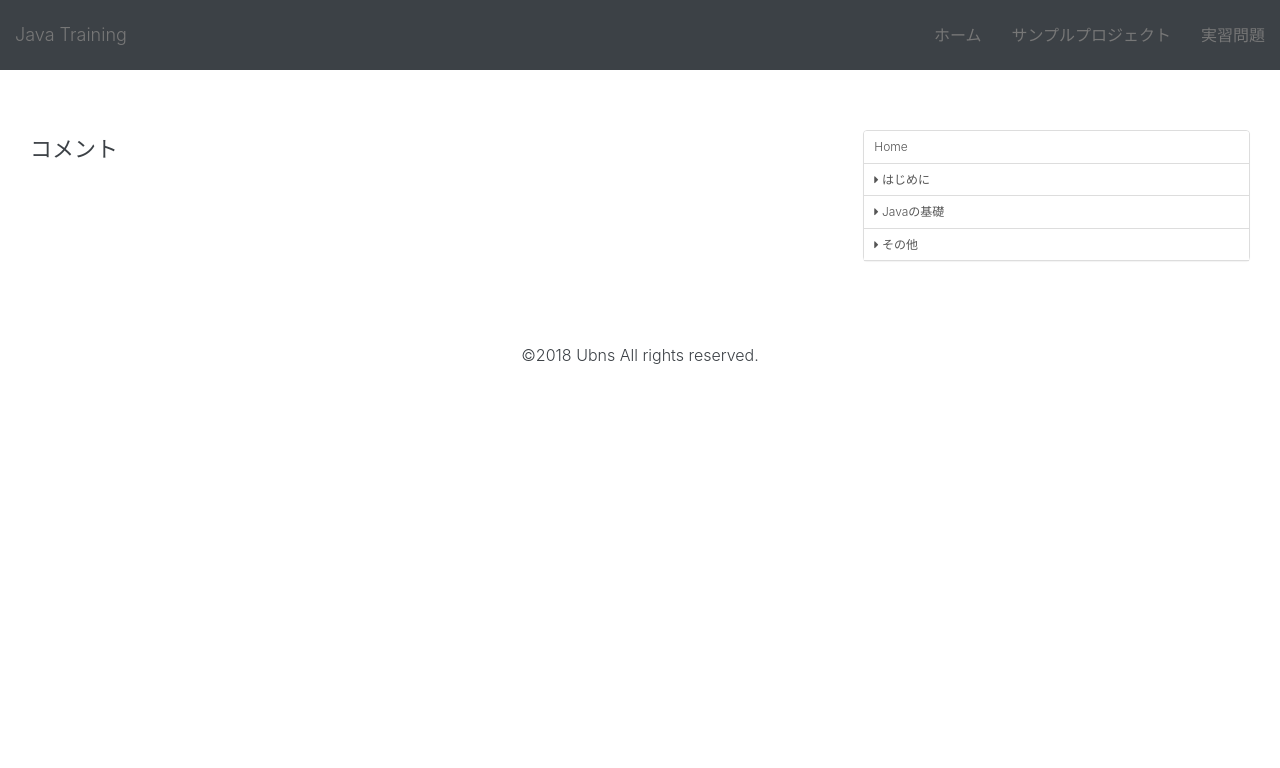
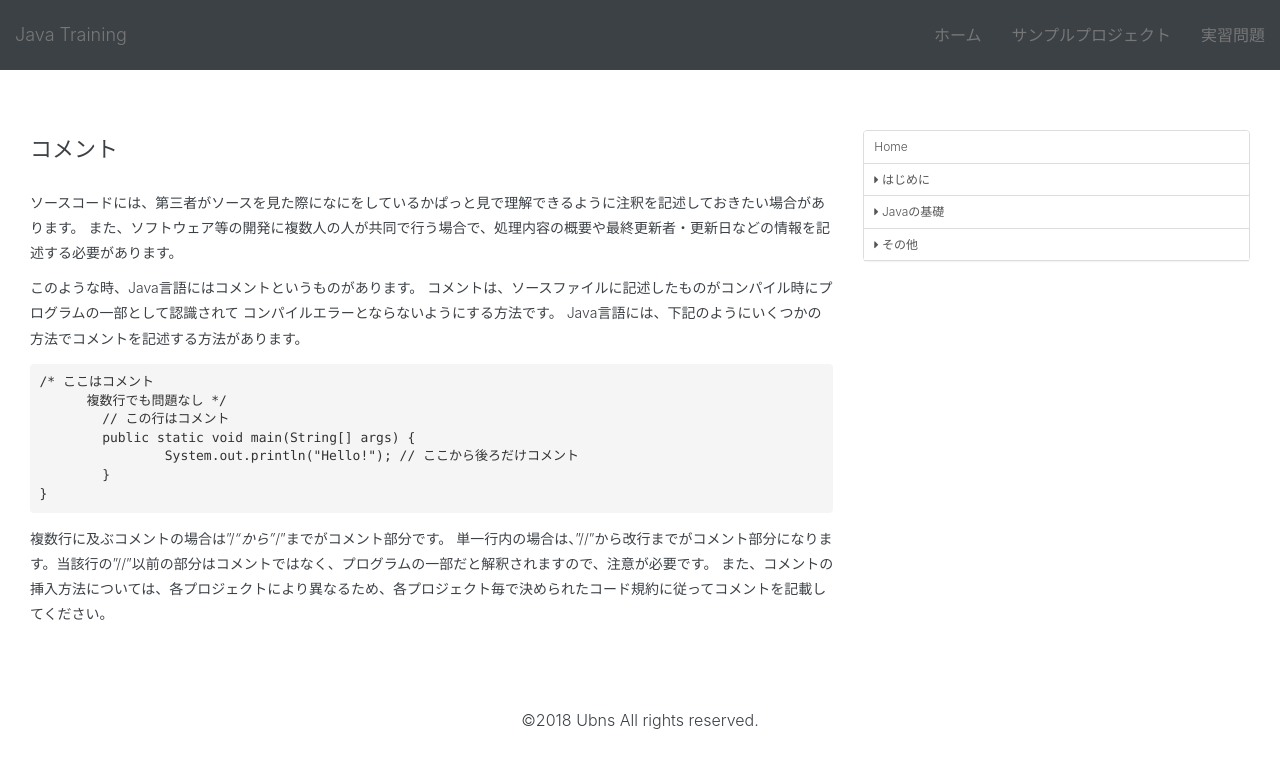
Before and after one commit to modulesjp/JavaTraining, a Jekyll site: the page built from docs/fundamentals/2.0.1.comment.md, in a window 1280 px wide. Shown: the top 768 px of the page. Built offline with Jekyll 4.4.1, drawn with Linux system fonts in a browser that asks for light colours; nearby versions of some CDN libraries; our own code applies the rules of GitHub Pages for plain Markdown files.

Commit message:
2018.04.02

````diff
--- a/docs/fundamentals/2.0.1.comment.md
+++ b/docs/fundamentals/2.0.1.comment.md
@@ -1 +1,22 @@
 ## コメント
+ソースコードには、第三者がソースを見た際になにをしているかぱっと見で理解できるように注釈を記述しておきたい場合があります。
+また、ソフトウェア等の開発に複数人の人が共同で行う場合で、処理内容の概要や最終更新者・更新日などの情報を記述する必要があります。
+
+このような時、Java言語にはコメントというものがあります。
+コメントは、ソースファイルに記述したものがコンパイル時にプログラムの一部として認識されて
+コンパイルエラーとならないようにする方法です。
+Java言語には、下記のようにいくつかの方法でコメントを記述する方法があります。
+
+```java
+/* ここはコメント
+      複数行でも問題なし */
+	// この行はコメント
+	public static void main(String[] args) {
+		System.out.println("Hello!"); // ここから後ろだけコメント
+	}
+}
+```
+
+複数行に及ぶコメントの場合は"/*"から"*/"までがコメント部分です。
+単一行内の場合は、"//"から改行までがコメント部分になります。当該行の"//"以前の部分はコメントではなく、プログラムの一部だと解釈されますので、注意が必要です。
+また、コメントの挿入方法については、各プロジェクトにより異なるため、各プロジェクト毎で決められたコード規約に従ってコメントを記載してください。
````
